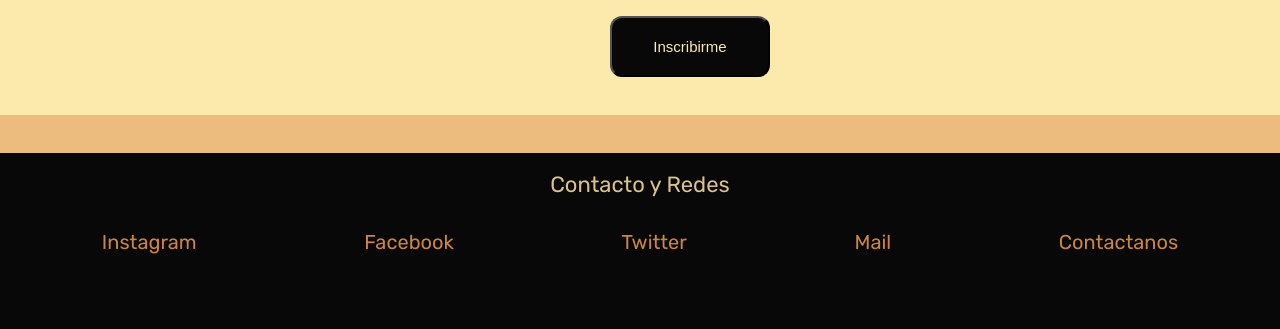
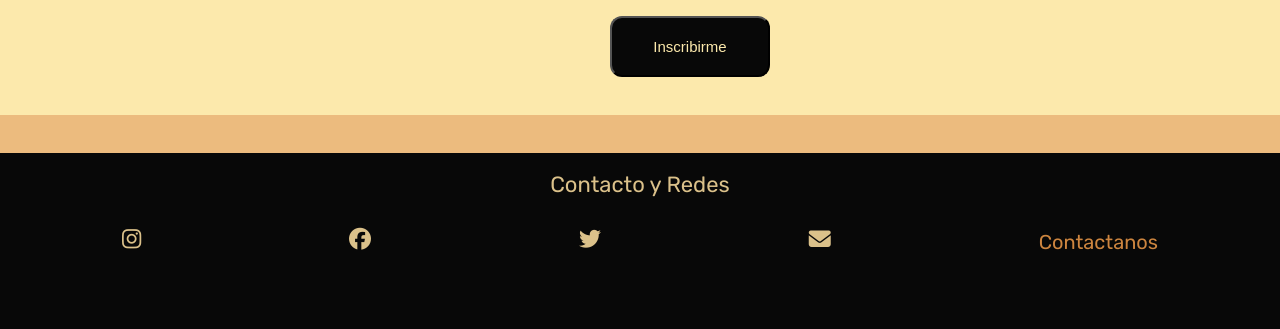
Before and after one commit to MagdaZF/Recetas.net, a plain HTML site: page batchcooking.html in a window 1280 px wide. Shown: the part 1683-2012 px from the top of the page. Drawn offline with Linux system fonts and the light colour scheme.

Commit message:
mi commit icon

```diff
--- a/batchcooking.html
+++ b/batchcooking.html
@@ -8,6 +8,7 @@
     <link href="https://fonts.googleapis.com/css2?family=Caveat:wght@400;600&family=Inter:wght@200;300;400;600&family=Rubik:wght@300;400;600&display=swap" rel="stylesheet">
     <link href="https://fonts.googleapis.com/css2?family=Inter:wght@200;300;400;600&family=Rubik:wght@300;400;600&display=swap" rel="stylesheet">
     <title>Batchcooking</title>
+    <script src="https://kit.fontawesome.com/a10121229e.js" crossorigin="anonymous"></script>
 </head>
 <body>
     <header id="encabezado">
@@ -108,10 +109,10 @@
         <div class="contacto">
             Contacto y Redes
             <ul>
-                <li><a href="">Instagram</a></li>
-                <li><a href="">Facebook</a></li>
-                <li><a href="">Twitter</a></li>
-                <li><a href="">Mail</a></li>
+                <i class="fa-brands fa-instagram"></i>
+                <i class="fa-brands fa-facebook"></i>
+                <i class="fa-brands fa-twitter"></i>
+                <i class="fa-solid fa-envelope"></i>
                 <li><a href="contactanos.html">Contactanos</a></li>
             </ul>
         </div>
```
